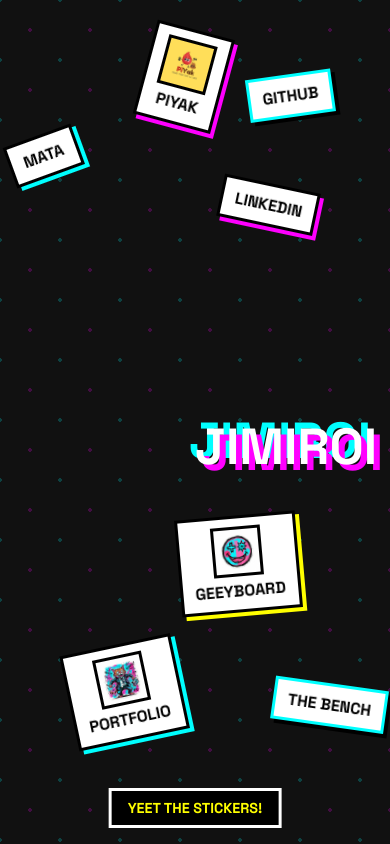
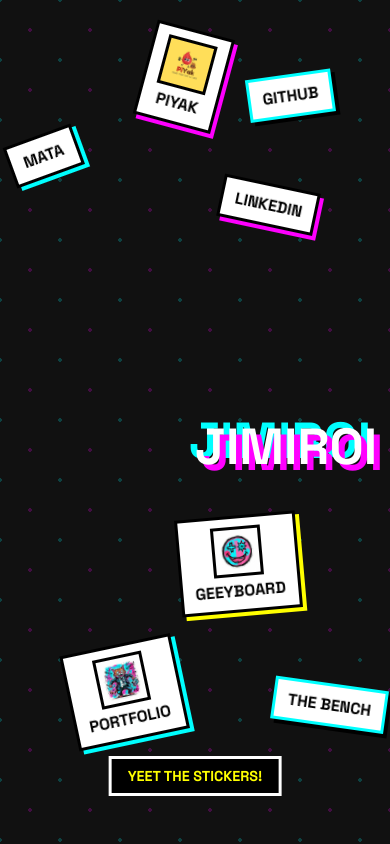
Before and after one commit to NurazimRoizan/jimiroi, a React (Vite) app: page / in a window 390 px wide. Built offline with nearby package versions, Linux system fonts and the light colour scheme.

Commit message:
fix: resolve instruction text visibility on mobile browsers

```diff
--- a/src/App.jsx
+++ b/src/App.jsx
@@ -119,7 +119,7 @@
   }, [windowSize.width, windowSize.height]);
 
   return (
-    <div ref={containerRef} style={{ display: 'flex', justifyContent: 'center', alignItems: 'center', width: '100vw', height: '100vh', position: 'relative', overflow: 'hidden' }}>
+    <div ref={containerRef} style={{ display: 'flex', justifyContent: 'center', alignItems: 'center', width: '100vw', height: '100dvh', position: 'relative', overflow: 'hidden' }}>
       <motion.div
         className="header-title"
         initial={{ opacity: 0, scale: 0.5 }}
--- a/src/index.css
+++ b/src/index.css
@@ -149,7 +149,7 @@
   }
   .instruction {
     font-size: 0.9rem;
-    bottom: 1rem;
+    bottom: 3rem;
     border-width: 3px;
     white-space: normal;
     max-width: 90vw;
```
